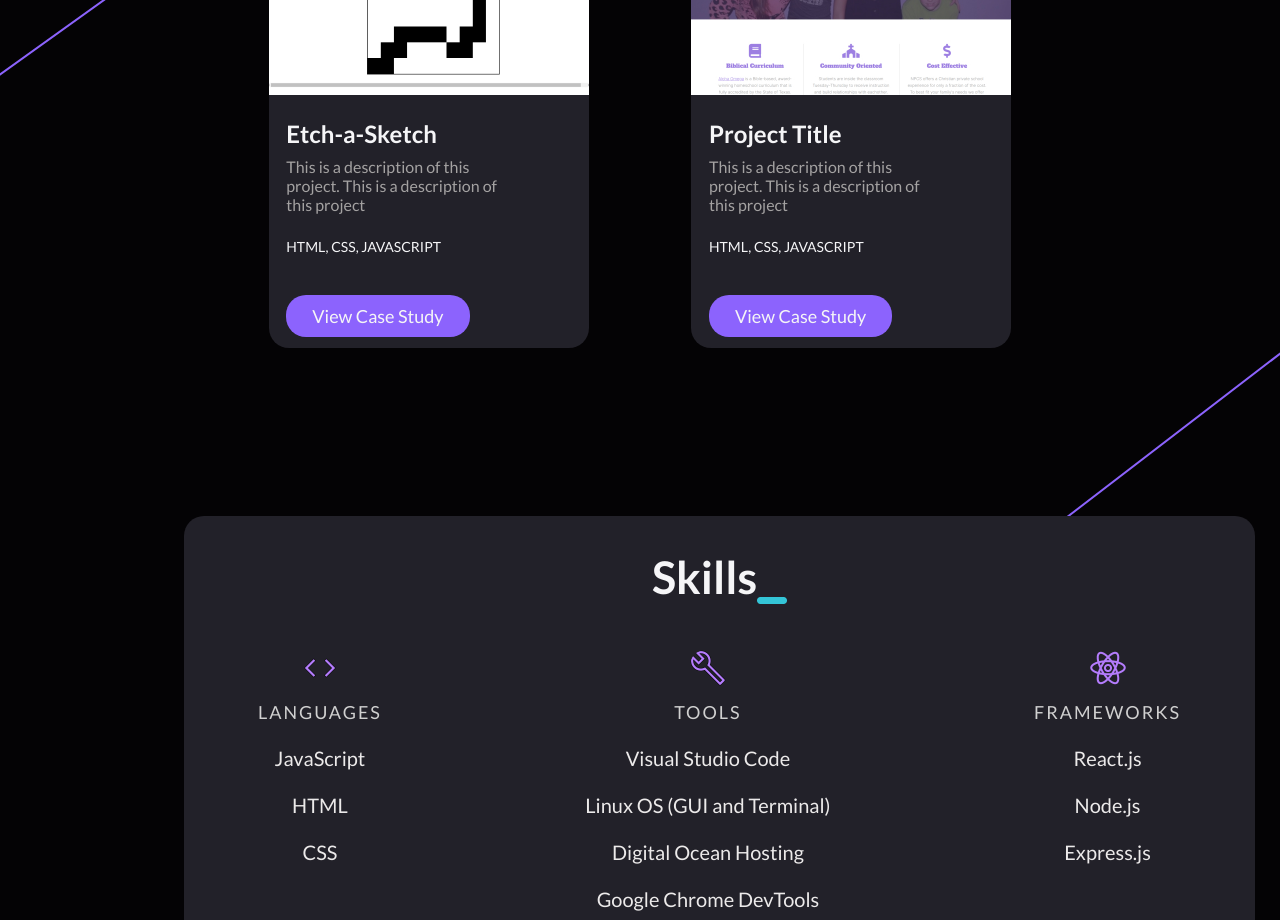
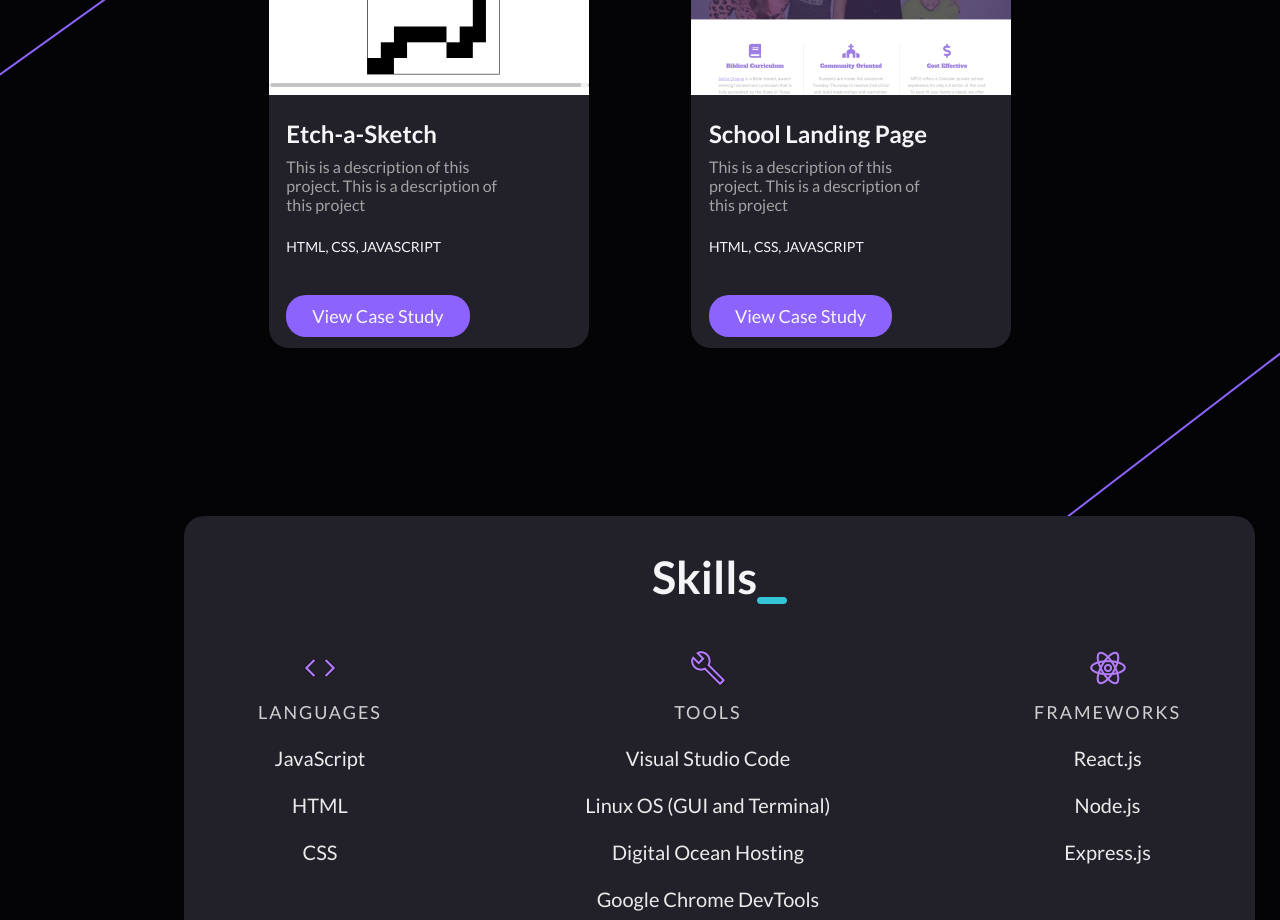
Before and after one commit to laurencecasta/Laurence-Castaneda-Portfolio, a React (Create React App) app: page / in a window 1280 px wide. Shown: the part 2120-3040 px from the top of the page. Built offline with nearby package versions, Linux system fonts and the light colour scheme.

Commit message:
create quote component and stylesheet

```diff
--- a/src/components/Projects/Projects.js
+++ b/src/components/Projects/Projects.js
@@ -62,7 +62,7 @@ function Projects() {
         />
         <Card
           image={schoolPage}
-          title='Project Title'
+          title='School Landing Page'
           description='This is a description of this project. This is a description of this project'
           tools='HTML, CSS, JAVASCRIPT'
           link='/'
```
Also changed, not shown: src/components/Quote/Quote.js (added, +9 -0 lines), src/components/Quote/styles.css (added).
